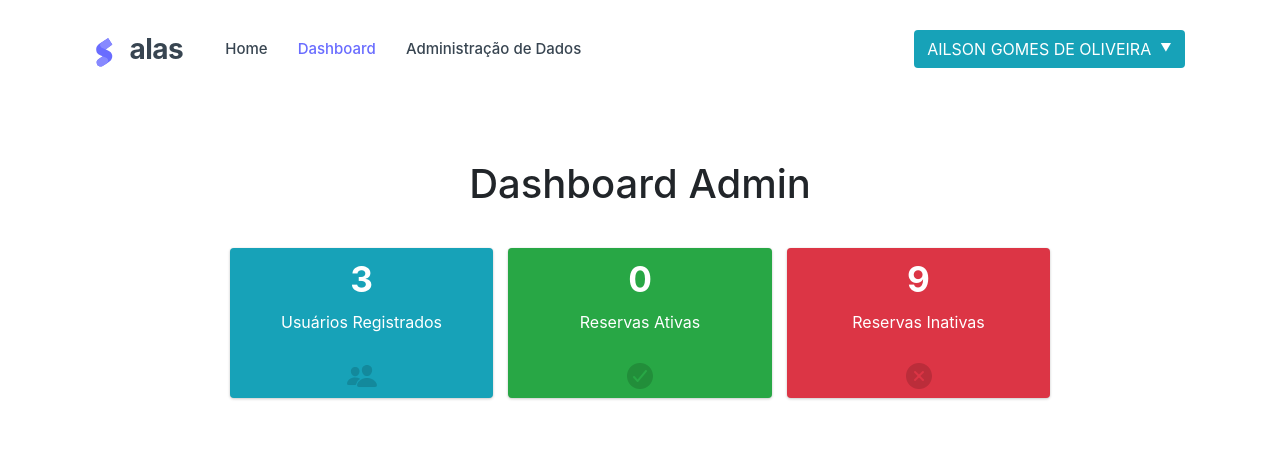
After one commit to lerao/projeto-reserva-espacos, a Django app: page /dashboard/ in a window 1280 px wide. The commit adds this page. Shown: the top 455 px of the page. Run offline with Django 5.2, Linux system fonts and the light colour scheme; a user stored in the database is signed in; data comes from the database, SQL or seed files in the repository; some libraries are stand-ins or nearby versions.

Commit message:
Criada a tela de dashboard de adm

```diff
--- a/reserva/templates/base.html
+++ b/reserva/templates/base.html
@@ -23,6 +23,9 @@
   <link rel="stylesheet" href="{% static 'assets/vendor/libs/swiper/swiper.css' %}" />
 
   <link rel="stylesheet" href="{% static 'assets/vendor/css/pages/front-page-landing.css' %}" />
+  <link rel="stylesheet" href="https://cdn.jsdelivr.net/npm/admin-lte@3.2/dist/css/adminlte.min.css">
+
+
 
   <script src="{% static 'assets/vendor/js/helpers.js' %}"></script>
   <script src="{% static 'assets/js/front-config.js' %}"></script>
@@ -50,7 +53,7 @@
             <i class="fa fa-bars fa-2x"></i>
           </button>
           <!-- Mobile menu toggle: End-->
-          <a href="" class="app-brand-link">
+          <a href="{% url 'index'%}" class="app-brand-link">
             <span class="app-brand-logo demo">
 
               <svg width="25" viewBox="0 0 25 42" version="1.1" xmlns="http://www.w3.org/2000/svg"
@@ -101,7 +104,10 @@
             aria-controls="navbarSupportedContent" aria-expanded="false" aria-label="Toggle navigation">
             <i class="tf-icons bx bx-x bx-lg"></i>
           </button>
+          <!-- Remove ou substitua itens de navegação específicos aqui -->
+
           <ul class="navbar-nav me-auto">
+            {% block nav_custom %}
             <li class="nav-item">
               <a class="nav-link fw-medium {% if request.resolver_match.url_name == 'index' %}active{% endif %}"
                 aria-current="page" href="{% url 'index' %}">Home</a>
@@ -115,14 +121,18 @@
                 href="{% url 'criar_reserva' %}">Reservar</a>
             </li>
             <li class="nav-item">
-
-            </li>
-            <li class="nav-item">
               <a class="nav-link fw-medium {% if request.resolver_match.url_name == 'agenda_semanal' %} active {% endif %}"
                 href="{% url 'agenda_semanal' %}">Calendário Semanal</a>
             </li>
+            {% if user.is_staff %}
+            <li class="nav-item">
+              <a class="nav-link fw-medium {% if request.resolver_match.url_name == 'dashboard' %} active {% endif %}"
+                href="{% url 'dashboard' %}">Dashboard</a>
+            </li>
+            {% endif %}
 
 
+            {% endblock %}
           </ul>
         </div>
         <div class="landing-menu-overlay d-lg-none"></div>
@@ -140,8 +150,8 @@
                       <div class="d-flex">
                         <div class="flex-shrink-0 me-3">
                         </div>
-                        <div class="flex-grow-1" >
-                          <small class="text-muted" >{{ user.matricula }}</small>
+                        <div class="flex-grow-1">
+                          <small class="text-muted">{{ user.matricula }}</small>
                         </div>
                       </div>
                     </div>
@@ -153,10 +163,11 @@
                   </li>
                   {% csrf_token %}
                   <li>
+                    <a class="dropdown-item" href="javascript:void(0);">
+                      <button type="submit" style="all: unset;">Logout
+                        <img src="../static/img/log-out-outline.svg" alt="" style="width: 20%;">
 
-                    <a class="dropdown-item" href="javascript:void(0);">
-                      <button type="submit" style="all: unset;">Logout</button>
-                      <img src="../static/img/log-out-outline.svg" alt="" style="width: 20%;">
+                      </button>
                     </a>
                   </li>
                 </ul>
@@ -230,7 +241,7 @@
     </div>
   </footer>
 
-
+  <script src="https://code.jquery.com/jquery-3.6.0.min.js"></script>
 
   <script src="{% static 'assets/vendor/libs/popper/popper.js' %}"></script>
   <script src="{% static 'assets/vendor/js/bootstrap.js' %}"></script>
@@ -239,6 +250,10 @@
   <script src="{% static 'assets/vendor/libs/nouislider/nouislider.js' %}"></script>
   <script src="{% static 'assets/vendor/libs/swiper/swiper.js' %}"></script>
   <script src="{% static 'assets/js/front-main.js' %}"></script>
+  <script src="https://cdn.jsdelivr.net/npm/admin-lte@3.2/dist/js/adminlte.min.js"></script>
+
+  <script type="module" src="https://unpkg.com/ionicons@7.1.0/dist/ionicons/ionicons.esm.js"></script>
+  <script nomodule src="https://unpkg.com/ionicons@7.1.0/dist/ionicons/ionicons.js"></script>
 
 
 </body>
--- /dev/null
+++ b/reserva/templates/dashboard.html
@@ -0,0 +1,138 @@
+{% extends 'base.html' %}
+{% load static %}
+{% block nav_custom %}
+<li class="nav-item">
+    <a class="nav-link fw-medium {% if request.resolver_match.url_name == 'index' %}active{% endif %}"
+        aria-current="page" href="{% url 'index' %}">Home</a>
+</li>
+<li class="nav-item">
+    <a class="nav-link fw-medium {% if request.resolver_match.url_name == 'dashboard' %}active{% endif %}"
+        aria-current="page" href="{% url 'dashboard' %}">Dashboard</a>
+</li>
+<li class="nav-item">
+    <a class="nav-link fw-medium"
+        aria-current="page" href="{% url 'admin:index' %}">Administração de Dados</a>
+</li>
+{% endblock %}
+
+{% block content %}
+<div data-bs-spy="scroll" class="scrollspy-example">
+    <section id="landingFunFacts" class="section-py landing-fun-facts">
+        <div class="container">
+            <div class="row d-flex justify-content-center" style="margin-top: 60px;">
+                <div class="text-center mb-4">
+                    <h1>Dashboard Admin</h1>
+
+                    <script type="text/javascript" src="https://www.gstatic.com/charts/loader.js"></script>
+                    <script type="text/javascript">
+                        google.charts.load("current", { packages: ["corechart"] });
+                        google.charts.setOnLoadCallback(drawChart);
+
+                        function drawChart() {
+                            var data = google.visualization.arrayToDataTable([
+                                ['Espaço', 'Número de Reservas'],
+                                {% for nome, value in data_zip %}
+                        ['{{ nome }}', {{ value }}] {% if not forloop.last %}, {% endif %}
+                        {% endfor %}
+                            ]);
+
+                        var options = {
+                            title: 'Reservas por Laboratório',
+                            is3D: true,
+                        };
+
+                        var chart = new google.visualization.PieChart(document.getElementById('piechart_3d'));
+                        chart.draw(data, options);
+                        }
+                    </script>
+
+                    <div class="d-flex justify-content-center  mt-10">
+                        <div class="col-lg-3 col-6">
+                            <!-- small box -->
+                            <div class="small-box bg-info">
+                                <div class="inner">
+                                    <h3>{{ users.id__count }}</h3>
+
+                                    <p>Usuários Registrados</p>
+                                </div>
+                                <div class="icon">
+                                    <ion-icon name="people" size="large"></ion-icon>
+                                </div>
+                            </div>
+                        </div>
+
+                        <div class="col-lg-3 col-6">
+                            <!-- small box -->
+                            <div class="small-box bg-success">
+                                <div class="inner">
+                                    <h3>{{ reservas_ativas|length }}</h3>
+
+                                    <p>Reservas Ativas</p>
+                                </div>
+                                <div class="icon">
+                                    <ion-icon name="checkmark-circle" size="large"></ion-icon>
+                                </div>
+                            </div>
+                        </div>
+
+                        <div class="col-lg-3 col-6">
+                            <!-- small box -->
+                            <div class="small-box bg-danger">
+                                <div class="inner">
+                                    <h3>{{ reservas_inativas|length }}</h3>
+
+                                    <p>Reservas Inativas</p>
+                                </div>
+                                <div class="icon">
+                                    <ion-icon name="close-circle" size="large"></ion-icon>
+                                </div>
+                            </div>
+                        </div>
+                    </div>
+
+
+
+                    <div class="d-flex mt-10">
+                        <div id="piechart_3d" style="width: 80%; height: 500px;" class="container">
+                        </div>
+                        <div class="card">
+                            <div class="card-header">
+                                <h3 class="card-title">Reservas por servidor</h3>
+                            </div>
+                            <!-- /.card-header -->
+                            <div class="card-body p-0">
+                                <table class="table table-sm">
+                                    <thead>
+                                        <tr>
+                                            <th style="width: 10px">#</th>
+                                            <th>Servidor</th>
+                                            <th>Reservas</th>
+                                            <th style="width: 40px">%</th>
+                                        </tr>
+                                    </thead>
+                                    <tbody>
+                                        {% for servidor in servidores_reservas %}
+                                        <tr>
+                                            <td>{{ servidor.id }}</td>
+                                            <td>{{ servidor.nome }}</td>
+                                            <td>
+                                                <span class="badge bg-success">{{ servidor.num_reservas }}</span>
+                                            </td>
+                                            <td>
+                                                <span class="badge bg-success">{{ servidor.percentual_reservas|floatformat:2 }} %</span>
+                                            </td>
+                                        </tr>
+                                        {% endfor %}
+                                    </tbody>
+                                </table>
+                            </div>
+                            <!-- /.card-body -->
+                        </div>
+                    </div>
+
+
+                </div>
+            </div>
+    </section>
+</div>
+{% endblock %}
--- a/reserva/urls.py
+++ b/reserva/urls.py
@@ -5,12 +5,14 @@ from . import views
 from django.contrib.auth.views import LogoutView
 from django.contrib.auth import views as auth_views
 from .views import *
-
+from django.contrib import admin
 
 router = DefaultRouter()
 
 
 urlpatterns = [
+
+
     path('api/', include(router.urls)),
     path('logout/',LogoutView.as_view(next_page=reverse_lazy('login')),name='logout'),
     path('login/', views.login_view, name='login'),
@@ -25,6 +27,7 @@ urlpatterns = [
     path('cancelar-reserva/<int:reserva_id>/', views.cancelar_reserva, name='cancelar_reserva'),
     path('agenda-semanal/', views.agenda_semanal_view, name='agenda_semanal'),
     path('eventos/', views.eventos_agenda_semanal, name='eventos'),
+    path('dashboard/', views.grafico_reservas, name='dashboard'),
 
 
 
--- a/reserva/views.py
+++ b/reserva/views.py
@@ -15,6 +15,10 @@ from django.http import JsonResponse
 from datetime import date, timedelta
 from django.contrib.auth.models import AbstractBaseUser, BaseUserManager, PermissionsMixin
 from django.contrib.auth.hashers import check_password
+from django.db import models
+from django.db.models import Count
+from django.contrib.auth.decorators import login_required, user_passes_test
+
 # Create your views here.
 
 class ServidorViewSet(viewsets.ModelViewSet):
@@ -292,3 +296,47 @@ def eventos_agenda_semanal(request):
             })
 
     return JsonResponse(eventos, safe=False)
+
+
+
+# Decorador para garantir que apenas administradores acessem
+@login_required(login_url='/login/')  # Página de login personalizada
+@user_passes_test(lambda u: u.is_staff, login_url='index')
+def grafico_reservas(request):
+    users = Servidor.objects.aggregate(Count('id'))
+    reservas = Reserva.objects.all()
+    servidores_reservas = Servidor.objects.annotate(num_reservas=Count('reserva')).order_by('-num_reservas')
+
+
+
+    reservas_ativas = []
+    reservas_inativas = []
+    for reserva in reservas:
+        if reserva.data >= date.today():
+            reservas_ativas.append(reserva)
+        else:
+            reservas_inativas.append(reserva)
+
+    data_hoje = date.today()
+    data = Reserva.objects.values('espaco__nome').annotate(num_reservas=Count('id')).order_by('espaco__nome')
+
+    # Prepara os dados para o template
+    data_zip = [(entry['espaco__nome'], entry['num_reservas']) for entry in data]
+
+    total_reservas = Reserva.objects.count()
+
+    for servidor in servidores_reservas:
+        if total_reservas > 0:
+            servidor.percentual_reservas = (servidor.num_reservas / total_reservas) * 100
+        else:
+            servidor.percentual_reservas = 0
+
+    context={
+        'data_zip': data_zip,
+        'users': users,
+        'reservas_ativas': reservas_ativas,
+        'reservas_inativas': reservas_inativas,
+        'servidores_reservas': servidores_reservas,
+    }
+
+    return render(request, 'dashboard.html', context)
```
Also changed, not shown: reserva/templates/agenda_semanal.html (+6 -4 lines).
